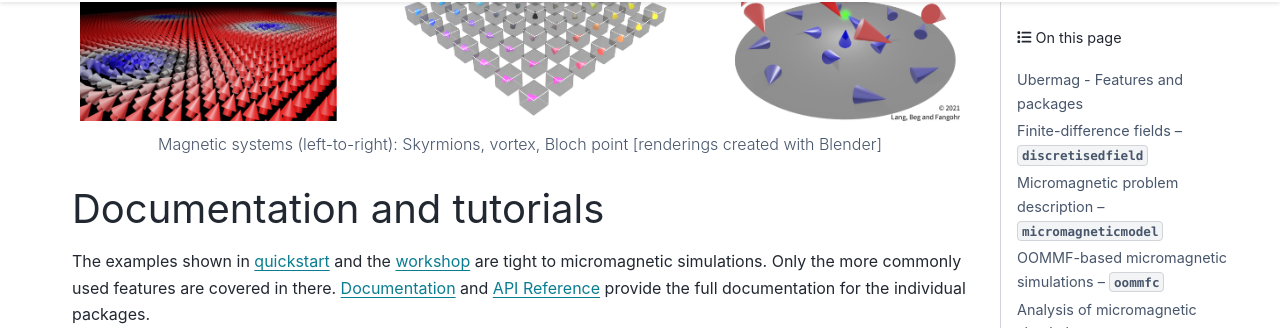
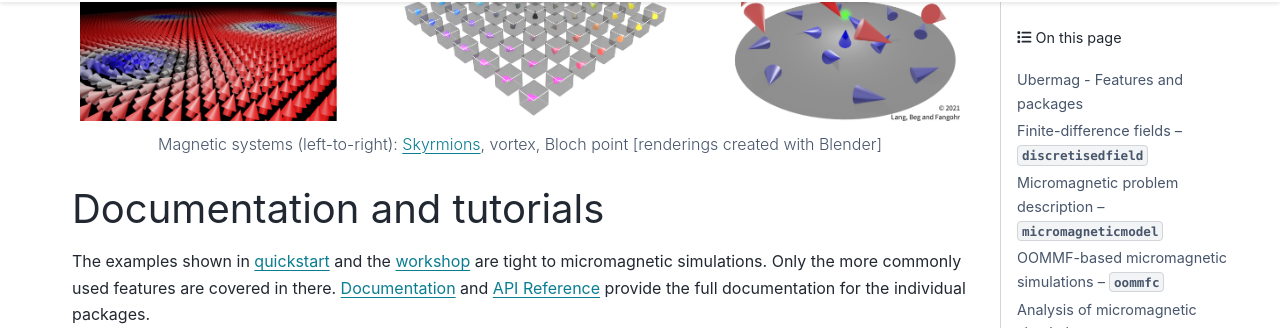
Before and after one commit to ubermag/ubermag.github.io, a Sphinx documentation site: the page built from source/index.rst, in a window 1280 px wide and 900 px high, scrolled down 3842 px. Shown: the part 126-454 px from the top of the window. Built offline with Sphinx 7.4.7 and the PyData theme 0.15.4, drawn with Linux system fonts in a browser that asks for light colours; pages that are not in the unit, such as notebooks, are missing from menus; part of the change alters nothing that is shown.

```diff
--- a/source/index.rst
+++ b/source/index.rst
@@ -114,7 +114,9 @@ Design objectives of Ubermag are:
 
 .. figure:: _static/interoperability.png
 
-   Magnetic systems (left-to-right): Skyrmions, vortex, Bloch point [renderings created with Blender]
+   Magnetic systems (left-to-right): `Skyrmions
+   <https://github.com/lang-m/ubermag-skyrmion-demo>`_, vortex, Bloch point
+   [renderings created with Blender]
 
 Documentation and tutorials
 ===========================
```
